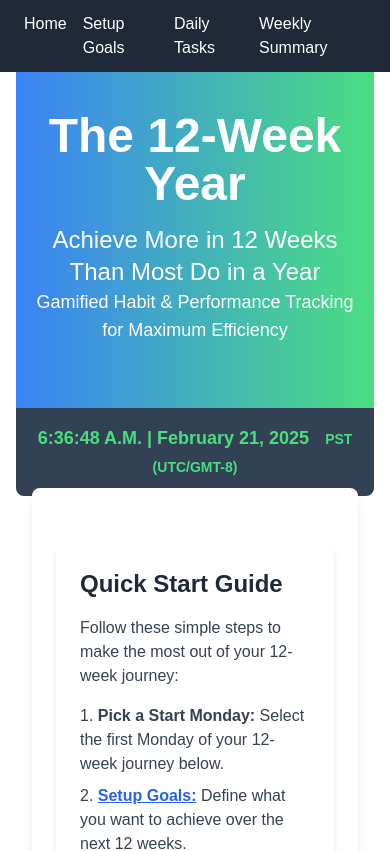
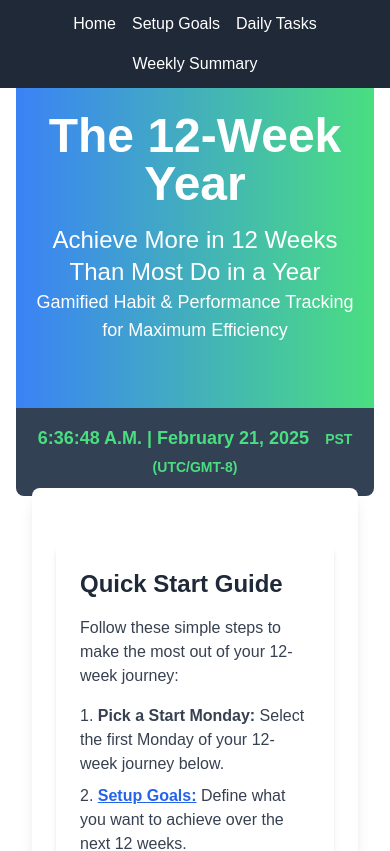
Before and after one commit to Kxvin1/12-week-year, a Next.js app: page / in a window 390 px wide. Shown: the top 851 px of the page. Built offline with nearby package versions, Linux system fonts and the light colour scheme.

Commit message:
nav bar adjusted for mobile

```diff
--- a/src/app/layout.tsx
+++ b/src/app/layout.tsx
@@ -14,7 +14,7 @@ export default function RootLayout({ children }: { children: ReactNode }) {
       {/* Body uses the global background/text color from globals.css */}
       <body className="bg-[var(--background)] text-[var(--foreground)] min-h-screen flex flex-col">
         <header className="bg-gray-800 text-white px-6 py-3 flex items-center justify-center fixed top-0 w-full z-50">
-          <nav className="flex gap-4">
+          <nav className="flex flex-wrap justify-center gap-4">
             <Link href="/" className="hover:underline">
               Home
             </Link>
```
